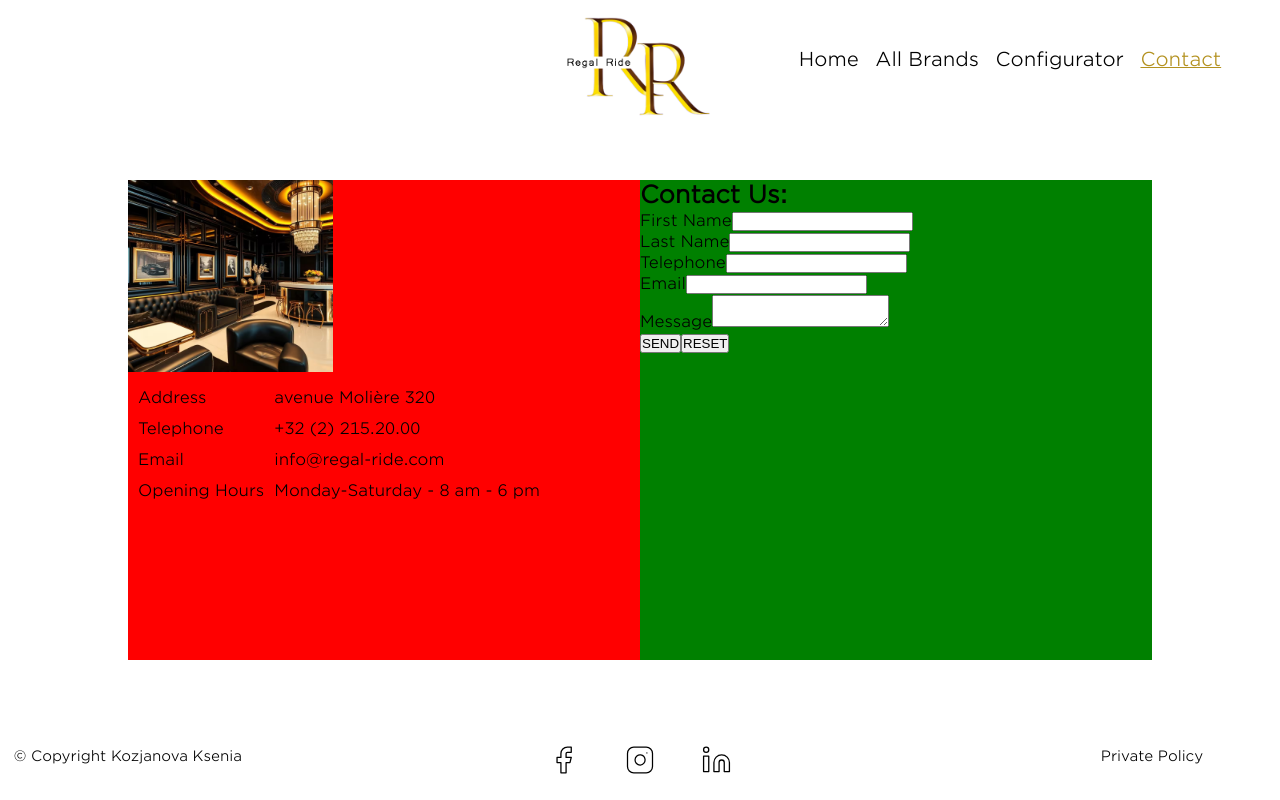
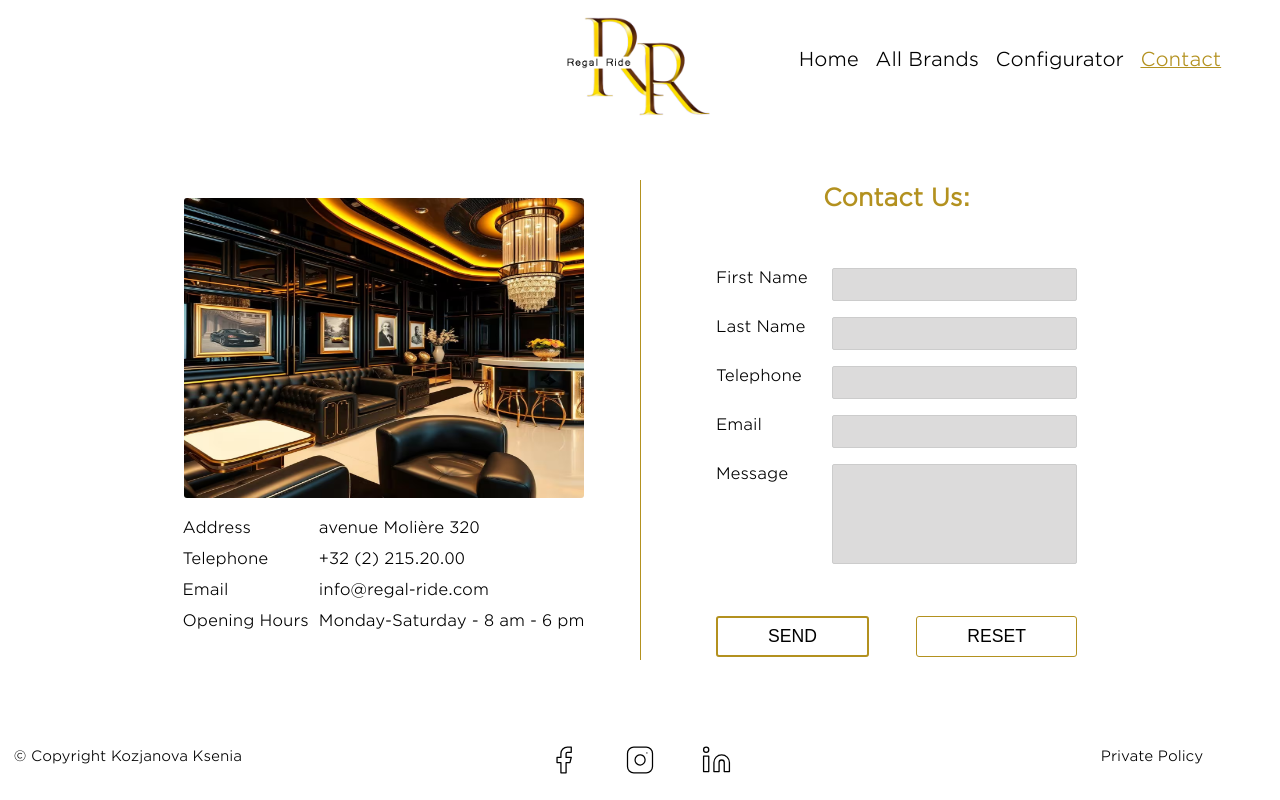
Before and after one commit to BigKsen/React-Car-Project, a React (Vite) app: page /contact in a window 1280 px wide. Built offline with nearby package versions, Linux system fonts and the light colour scheme.

Commit message:
Contact Page OK

```diff
--- a/src/Composants/ContactForm/ContactForm.jsx
+++ b/src/Composants/ContactForm/ContactForm.jsx
@@ -1,5 +1,6 @@
-import React, {useState} from "react";
-import {useNavigate} from "react-router-dom"; // Import du hook useNavigate
+import React, { useState } from "react";
+import { useNavigate } from "react-router-dom";
+import style from "./ContactForm.module.css"; // Assurez-vous que le fichier CSS est bien importé
 
 const ContactForm = () => {
   // États pour chaque champ du formulaire
@@ -65,9 +66,9 @@ const ContactForm = () => {
   };
 
   return (
-        <div className="form-container">
+    <div className={style["form-container"]}>
+
       <h2>Contact Us:</h2>
-
       <form onSubmit={handleSubmit}>
         <div>
           <label htmlFor="firstNameContact">First Name</label>
@@ -124,8 +125,7 @@ const ContactForm = () => {
             name="messageContact"
             value={messageContact}
             onChange={(e) => setmessageContact(e.target.value)}
-                        required
-                    ></textarea>
+            required></textarea>
         </div>
 
         <div>
--- a/src/Composants/ContactForm/ContactForm.module.css
+++ b/src/Composants/ContactForm/ContactForm.module.css
@@ -0,0 +1,100 @@
+/* Conteneur principal du formulaire */
+.form-container {
+  text-align: center; /* Centre tout le contenu horizontalement */
+  margin: 0 auto; /* Centre horizontalement */
+}
+
+/* Centrer le titre */
+.form-container h2 {
+  text-align: center; /* Centre le texte */
+  margin-bottom: 15%; /* Espace sous le titre */
+  color: #b3911f;
+}
+
+/* Formulaire */
+form {
+  width: 100%;
+  max-width: 500px; /* Limite la largeur maximale du formulaire */
+  margin: 0 auto; /* Centre le formulaire horizontalement */
+  display: flex;
+  flex-direction: column; /* Dispose les éléments verticalement */
+  gap: 1rem; /* Espacement entre chaque champ */
+  align-items: center; /* Centre les champs */
+}
+
+/* Champs et labels */
+form div {
+  display: flex; /* Flexbox pour les labels et inputs */
+  gap: 1rem; /* Espacement entre le label et l'input */
+  width: 100%; /* S'étend sur toute la largeur */
+  justify-content: center; /* Centre les champs */
+}
+
+/* Style des labels */
+label {
+  width: 150px; /* Largeur uniforme des labels */
+  text-align: left; /* Alignement à gauche */
+  font-size: 1rem;
+}
+
+/* Styles des champs de saisie et du textarea */
+input,
+textarea {
+  width: 100%; /* S'adapte à la largeur disponible */
+  max-width: 300px; /* Limite une largeur maximale */
+  padding: 0.5rem;
+  border: 1px solid #ccc;
+  border-radius: 2px;
+  box-sizing: border-box;
+  background-color: rgb(220, 219, 219);
+}
+
+textarea {
+  height: 100px; /* Hauteur spécifique */
+  resize: none; /* Empêche le redimensionnement */
+}
+
+/* Conteneur du formulaire */
+.contactForm {
+  width: 40%;
+  height: 80%;
+  display: flex;
+  justify-content: center; /* Centre horizontalement */
+  align-items: center; /* Centre verticalement */
+  padding: 2%; /* Espace autour du formulaire */
+  border-left: 1px solid #b3911f;
+  box-sizing: border-box; /* Inclut le padding dans la largeur totale */
+}
+
+/* Boutons */
+form div:last-child {
+  display: flex; /* Flexbox pour aligner les boutons */
+  justify-content: space-between; /* Centre horizontalement */
+  gap: 1rem; /* Ajoute un espacement entre les boutons */
+}
+
+button {
+  padding: 8px 50px; /* Réduit la hauteur (8px en haut et en bas) et augmente la largeur (40px à gauche et à droite) */
+  border: 2px solid #b3911f;
+  border-radius: 3px;
+  background: #ffffff;
+  color: #000000;
+  font-size: 1.1em; /* Augmente légèrement la taille de la police */
+  text-transform: uppercase;
+  transition: background-color 0.5s ease, color 0.5s ease;
+  cursor: pointer;
+  margin-top: 10%;
+}
+
+button:hover {
+  background-color: #b3911f;
+  color: #ffffff;
+}
+
+button[type="submit"] {
+  border: px solid #b3911f;
+}
+
+button[type="button"] {
+  border: 1px solid #b3911f;
+}
--- a/src/Composants/Policy/Policy.jsx
+++ b/src/Composants/Policy/Policy.jsx
@@ -1,8 +1,10 @@
 import style from "./Policy.module.css";
+import BackBtn from "../BackBtn/BackBtn";
 
 const Policy = () => {
   return (
     <>
+      <BackBtn />
       <div className={style.mainPolicy}>
         <h3>Privacy Policy for REGAL-RIDE APP</h3>
         <h4>Effective Date: 02/12/2024</h4>
--- a/src/Composants/Policy/Policy.module.css
+++ b/src/Composants/Policy/Policy.module.css
@@ -18,11 +18,11 @@
 }
 
 h3 {
-  margin-bottom: 2%;
+  margin-left: 40%;
+  margin-bottom: 5%;
 }
 
 h4 {
-
   margin-bottom: 1%;
   text-align: left;
   color: #b3911f;
@@ -33,4 +33,5 @@ span {
   color: #b3911f;
   text-transform: uppercase;
   text-decoration: underline;
+  font-size: 0.8em;
 }
--- a/src/Pages/Audi/Audi.module.css
+++ b/src/Pages/Audi/Audi.module.css
@@ -18,7 +18,6 @@
 .AudiLogotypeDiv {
   width: 350px;
   height: 350px;
-  background-color: red;
   margin-left: 10%;
 }
 
@@ -34,7 +33,6 @@
   margin-left: 5%;
   width: 1000px;
   line-height: 1.8;
-  background-color: blue;
 }
 
 .models {
@@ -43,7 +41,6 @@
   height: 30%;
   display: flex;
   justify-content: space-evenly;
-  background-color: yellow;
 }
 
 .A8 {
--- a/src/Pages/BMW/BMW.module.css
+++ b/src/Pages/BMW/BMW.module.css
@@ -19,7 +19,6 @@
   width: 350px;
   height: 350px;
   margin-bottom: -5%;
-  background-color: red;
   margin-left: 10%;
 }
 
@@ -35,7 +34,6 @@
   margin-left: 5%;
   width: 1000px;
   line-height: 1.8;
-  background-color: blue;
 }
 
 .models {
@@ -44,7 +42,6 @@
   height: 30%;
   display: flex;
   justify-content: space-evenly;
-  background-color: yellow;
 }
 
 .i7 {
--- a/src/Pages/Contact/Contact.jsx
+++ b/src/Pages/Contact/Contact.jsx
@@ -1,16 +1,8 @@
 import ContactForm from "../../Composants/ContactForm/ContactForm";
-import style from "./Contact.module.css"
-import Saloon from "../../assets/images/saloon.avif"
-
+import style from "./Contact.module.css";
+import Saloon from "../../assets/images/saloon.avif";
 
 const Contact = () => {
-
-const contactForm =()=>{
-
-
-
-}
-
   return (
     <>
       <div className={style.mainContact}>
@@ -35,7 +27,9 @@ const contactForm =()=>{
             </tr>
           </table>
         </div>
-              <div className={style.contactForm}><ContactForm/></div>
+        <div className={style.contactForm}>
+          <ContactForm />
+        </div>
       </div>
     </>
   );
--- a/src/Pages/Contact/Contact.module.css
+++ b/src/Pages/Contact/Contact.module.css
@@ -13,18 +13,31 @@
   font-family: "GothamOfficeRegular";
 }
 
-table{
+table {
   border-spacing: 10px;
 }
 
 .visitCard {
   width: 40%;
   height: 80%;
-    background-color: red;
+  display: flex;
+  flex-direction: column;
+  justify-content: center;
+  align-items: center;
+  gap: 2%;
+}
+
+.visitCard > img {
+  width: 400px;
+  height: 300px;
+  border-radius: 3px;
 }
 
 .contactForm {
   width: 40%;
   height: 80%;
-    background-color: green;
+  display: flex;
+  justify-content: flex-start;
+  align-items: center;
+  border-left: 1px solid #b3911f;
 }
--- a/src/Pages/Mercedes/Mercedes.module.css
+++ b/src/Pages/Mercedes/Mercedes.module.css
@@ -18,7 +18,6 @@
 .MercedesLogotypeDiv {
   width: 350px;
   height: 350px;
-  background-color: red;
   margin-left: 10%;
 }
 
@@ -35,7 +34,6 @@
   margin-left: 5%;
   width: 1000px;
   line-height: 1.8;
-  background-color: blue;
 }
 
 .models {
@@ -44,7 +42,6 @@
   height: 30%;
   display: flex;
   justify-content: space-evenly;
-  background-color: yellow;
 }
 
 .CLE {
```
Also changed, not shown: 2 other files (tests, documents, lock files or other folders). Lines whose indentation alone changed are shown as unchanged.
